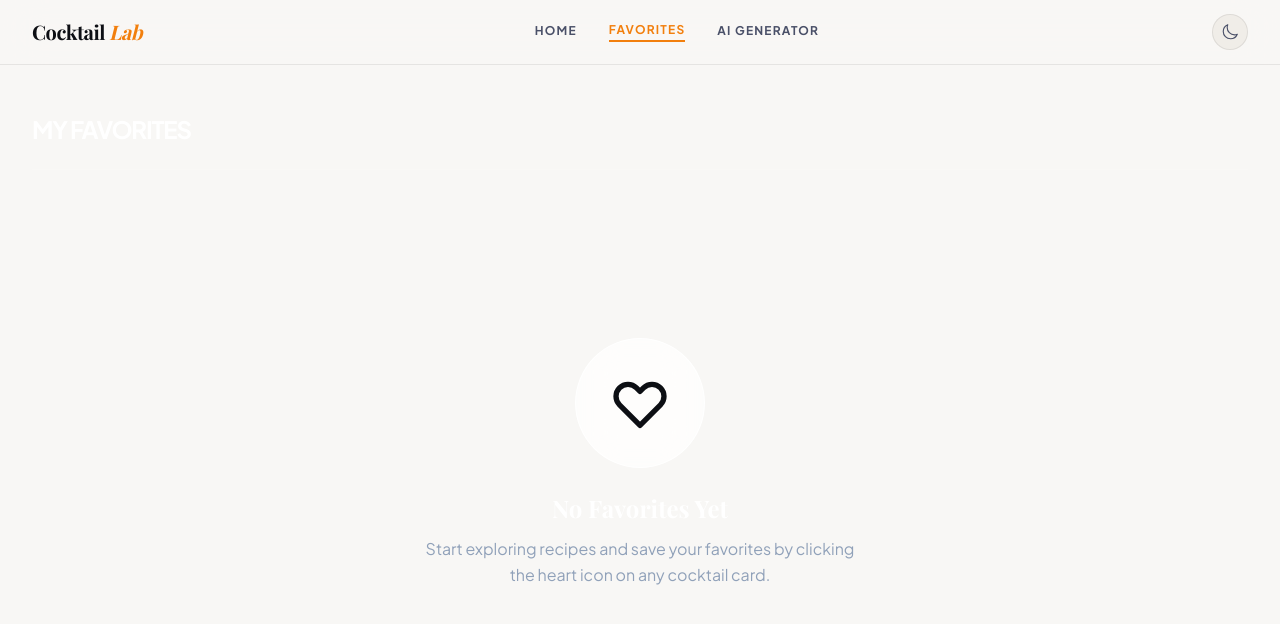
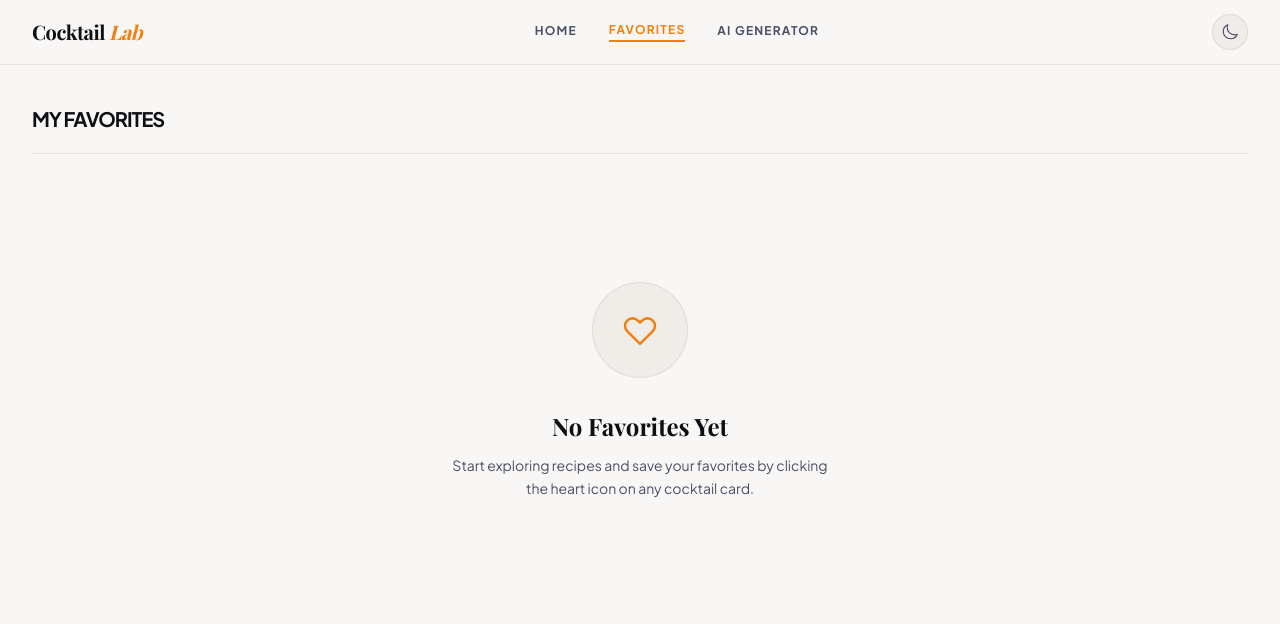
Before and after one commit to DAlejandroCl/Cocktail-Lab, a React (Vite) app: page /favorites in a window 1280 px wide. Shown: the top 624 px of the page. Built offline with nearby package versions, Linux system fonts and the light colour scheme; a web font is replaced by a local one.

Commit message:
refactor(favorites): replace hardcoded colors with dual-theme CSS variables

```diff
--- a/src/views/FavoritesPage.tsx
+++ b/src/views/FavoritesPage.tsx
@@ -6,13 +6,66 @@ import {
   selectSetNotification,
 } from "../stores/selectors";
 
+/* ─────────────────────────────────────────────────────────────
+   EMPTY STATE
+───────────────────────────────────────────────────────────── */
+
+function FavoritesEmptyState() {
+  return (
+    <div className="flex flex-col items-center justify-center py-24 text-center">
+      <div
+        className="w-24 h-24 rounded-full flex items-center justify-center mb-8"
+        style={{
+          background: "var(--bg-subtle)",
+          border: "1px solid var(--border-subtle)",
+        }}
+      >
+        <svg
+          className="w-10 h-10"
+          style={{ color: "var(--color-brand)" }}
+          fill="none"
+          stroke="currentColor"
+          viewBox="0 0 24 24"
+          aria-hidden="true"
+        >
+          <path
+            strokeLinecap="round"
+            strokeLinejoin="round"
+            strokeWidth={1.5}
+            d="M4.318 6.318a4.5 4.5 0 000 6.364L12 20.364l7.682-7.682a4.5 4.5 0 00-6.364-6.364L12 7.636l-1.318-1.318a4.5 4.5 0 00-6.364 0z"
+          />
+        </svg>
+      </div>
+
+      <h2
+        className="text-2xl font-serif font-bold mb-3"
+        style={{ color: "var(--text-primary)" }}
+      >
+        No Favorites Yet
+      </h2>
+
+      <p
+        className="text-sm font-normal max-w-sm leading-relaxed"
+        style={{ color: "var(--text-secondary)" }}
+      >
+        Start exploring recipes and save your favorites by clicking the heart
+        icon on any cocktail card.
+      </p>
+    </div>
+  );
+}
+
+/* ─────────────────────────────────────────────────────────────
+   MAIN COMPONENT
+───────────────────────────────────────────────────────────── */
+
 export default function FavoritesPage() {
   const favorites = useAppStore(selectFavoritesMap);
   const setNotification = useAppStore(selectSetNotification);
 
   const favoritesArray = useMemo(
     () => Object.values(favorites),
-    [favorites]
+    [favorites],
   );
 
   const hasFavorites = favoritesArray.length > 0;
@@ -24,16 +77,22 @@ export default function FavoritesPage() {
   }, [hasFavorites, setNotification]);
 
   return (
-    <div className="relative min-h-screen">
-      <main className="relative z-10 max-w-7xl mx-auto px-4 sm:px-6 lg:px-8 pb-24 pt-12">
-        <div className="flex items-end justify-between mb-10 border-b border-white/10 pb-6">
+    <section className="relative min-h-[60vh]">
+      <div className="max-w-7xl mx-auto px-4 sm:px-6 lg:px-8 pt-10 pb-24">
+        <div
+          className="flex items-end justify-between mb-8 pb-5"
+          style={{ borderBottom: "1px solid var(--border-subtle)" }}
+        >
           <div>
-            <h2 className="text-2xl font-bold text-white uppercase tracking-tighter">
+            <h1
+              className="text-xl font-bold uppercase tracking-tighter"
+              style={{ color: "var(--text-primary)" }}
+            >
               My Favorites
-            </h2>
+            </h1>
 
             {hasFavorites && (
-              <p className="text-slate-400 text-sm mt-1">
+              <p className="text-sm mt-1" style={{ color: "var(--text-muted)" }}>
                 {favoritesArray.length}{" "}
                 {favoritesArray.length === 1 ? "recipe" : "recipes"} saved
               </p>
@@ -42,44 +101,21 @@ export default function FavoritesPage() {
         </div>
 
         {hasFavorites ? (
-          <div className="grid grid-cols-1 sm:grid-cols-2 lg:grid-cols-3 xl:grid-cols-4 gap-6">
+          <div className="grid grid-cols-2 sm:grid-cols-3 lg:grid-cols-4 xl:grid-cols-5 gap-4 lg:gap-6">
             {favoritesArray.map((drink, index) => (
               <div
                 key={drink.idDrink}
                 className="animate-fade-up"
                 style={{ animationDelay: `${index * 0.05}s` }}
               >
-                <DrinkCard drink={drink} />
+                <DrinkCard drink={drink} index={index} />
               </div>
             ))}
           </div>
         ) : (
-          <div className="flex flex-col items-center justify-center py-32 text-center">
-            <div className="glass-panel rounded-full p-8 mb-6">
-              <svg
-                className="w-16 h-16 text-primary"
-                fill="none"
-                stroke="currentColor"
-                viewBox="0 0 24 24"
-              >
-                <path
-                  strokeLinecap="round"
-                  strokeLinejoin="round"
-                  strokeWidth={2}
-                  d="M4.318 6.318a4.5 4.5 0 000 6.364L12 20.364l7.682-7.682a4.5 4.5 0 00-6.364-6.364L12 7.636l-1.318-1.318a4.5 4.5 0 00-6.364 0z"
-                />
-              </svg>
-            </div>
-            <h2 className="text-2xl font-bold text-white mb-3 font-serif">
-              No Favorites Yet
-            </h2>
-            <p className="text-slate-400 text-center max-w-md font-light mb-8">
-              Start exploring recipes and save your favorites by clicking the
-              heart icon on any cocktail card.
-            </p>
-          </div>
+          <FavoritesEmptyState />
         )}
-      </main>
-    </div>
+      </div>
+    </section>
   );
 }
```
